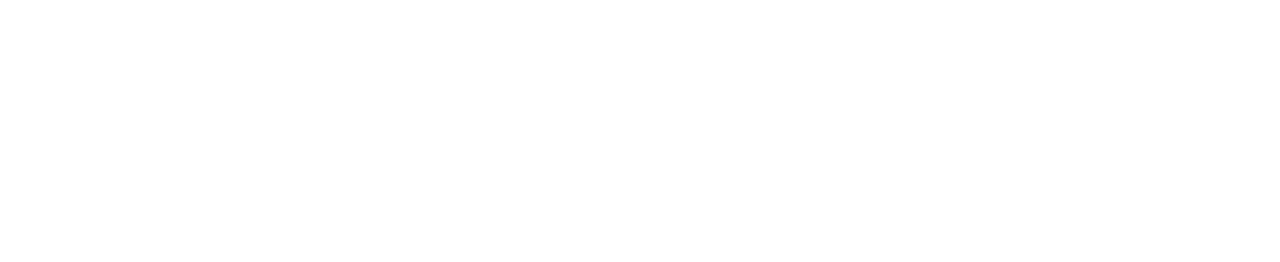
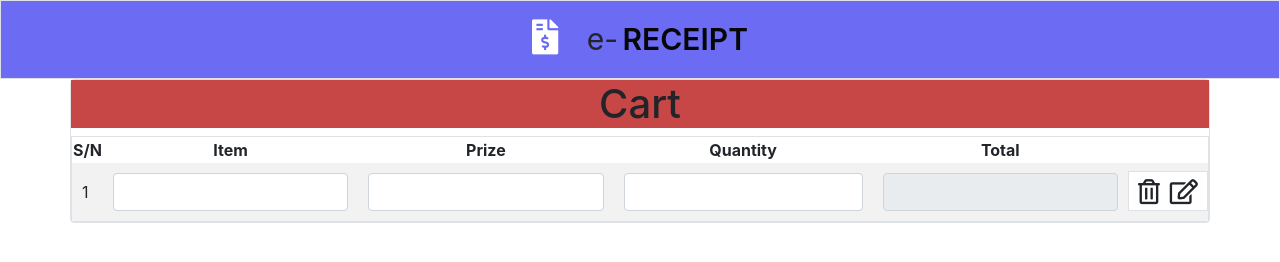
Before and after one commit to EmmanuelToluwanimi/e-RECEIPT, a plain HTML site: page index.html in a window 1280 px wide. Drawn offline with nearby package versions, Linux system fonts and the light colour scheme.

Commit message:
created tables in HTML

```diff
--- a/index.html
+++ b/index.html
@@ -17,6 +17,46 @@
 </head>
 
 <body>
+    <header>
+        <nav class="nav-bar border p-3">
+            <i class="fas fa-file-invoice-dollar mr-4"></i>
+            <span class="e">e-</span>
+            <span class="recpt">RECEIPT</span>
+        </nav>
+    </header>
+
+    <div class="div1 container border p-0 rounded">
+        <h1>Cart</h1>
+        <table class="table-striped border w-100">
+            <thead>
+                <tr>
+                    <th>S/N</th>
+                    <th>Item</th>
+                    <th>Prize</th>
+                    <th>Quantity</th>
+                    <th>Total</th>
+                </tr>
+            </thead>
+            <tbody>
+                <tr>
+                    <td>1</td>
+                    <td><input type="text" class="form-control"></td>
+                    <td><input type="number" class="form-control"></td>
+                    <td><input type="number" class="form-control"></td>
+                    <td><input type="text" class="form-control" disabled></td>
+                    <td class="div2 border p-1 bg-white mt-2">
+                        <span class="far fa-trash-alt"></span>
+                        <span class="far fa-edit"></span>
+                    </td>
+
+                </tr>
+            </tbody>
+        </table>
+
+    </div>
+
+
+
 
 
     <!-- Optional JavaScript -->
--- a/style.css
+++ b/style.css
@@ -0,0 +1,35 @@
+.nav-bar{
+    background-color: rgb(107, 107, 243);
+    text-align: center;
+}
+.nav-bar i{
+    font-size: 35px;
+    color: white;
+}
+.nav-bar .e{
+    font-size: 30px;
+}
+.nav-bar .recpt{
+    font-size: 30px;
+    font-weight: 600;
+    color: rgb(7, 7, 7);
+}
+h1{
+    text-align: center;
+    background-color: rgb(199, 70, 70);
+}
+thead{
+    text-align: center;
+}
+.div2{
+    display: flex;
+    height: 40px;
+    align-items: center;
+}
+.far{
+    font-size: 25px;
+    padding: 5px;
+}
+td{
+    padding: 10px;
+}
```
